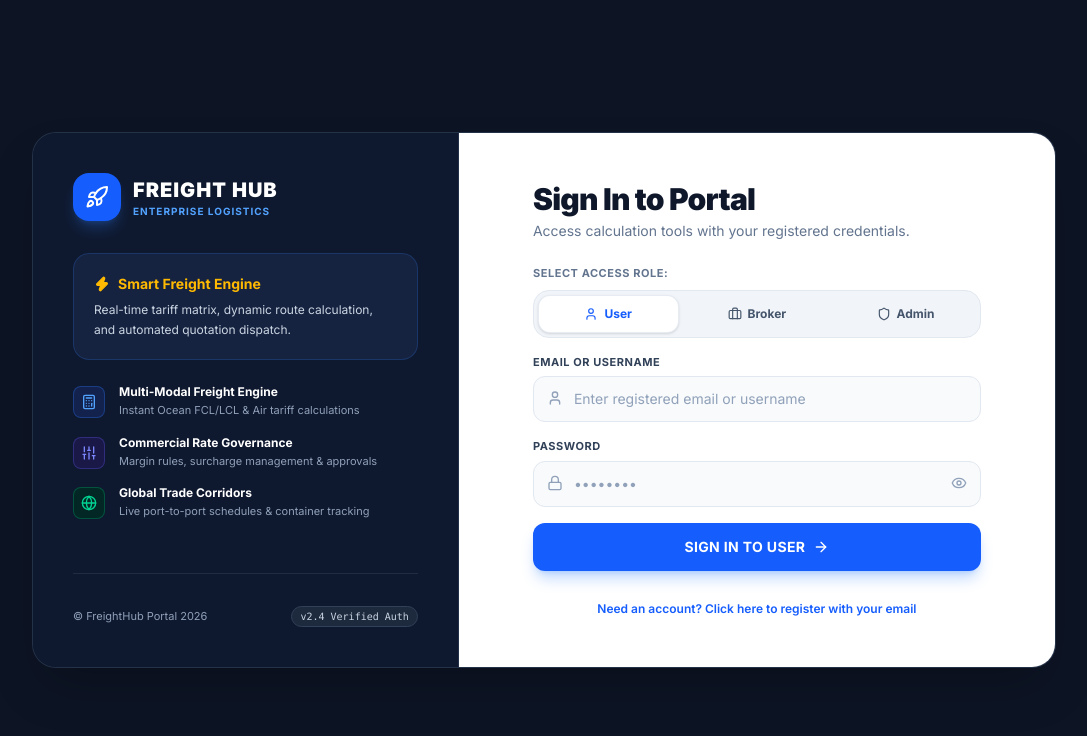
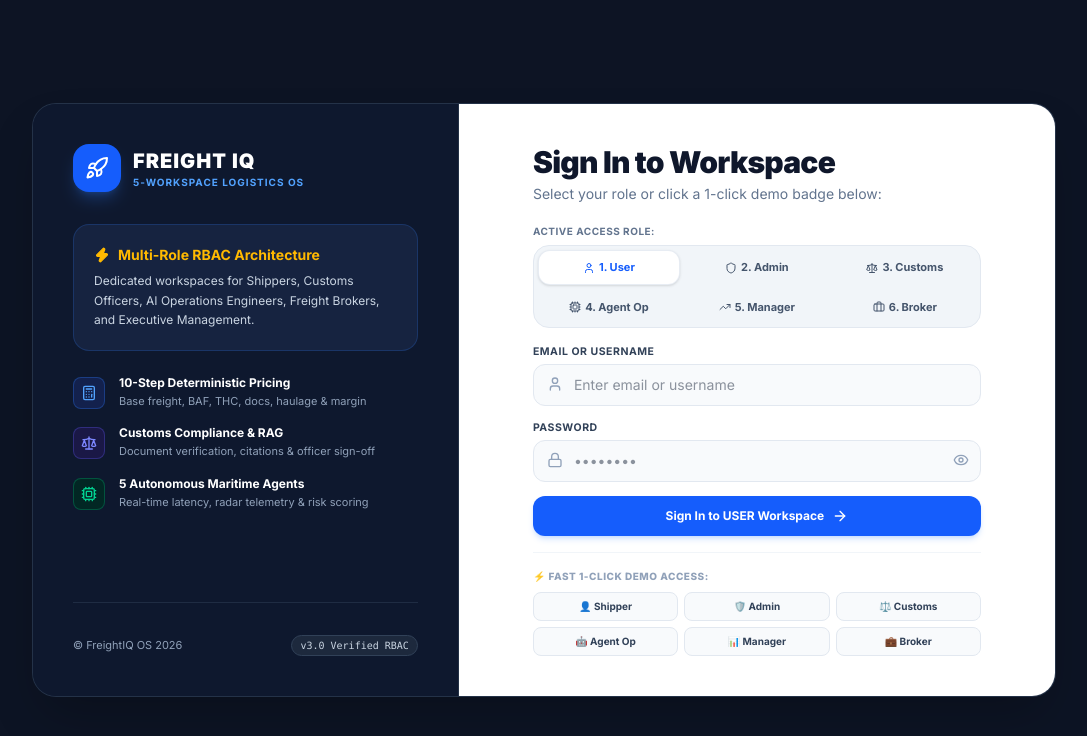
Before and after one commit to Chithra582/Freight-quote, a React (Vite) app in the folder client/: page /login in a window 1280 px wide. Shown: the top 736 px of the page, without its empty margins (96-1183 px from the left). Built offline with nearby package versions, Linux system fonts and the light colour scheme; no server answers.

Commit message:
Update login page with role tabs and 1-click demo access for all 6 roles

```diff
--- a/client/src/pages/Login.jsx
+++ b/client/src/pages/Login.jsx
@@ -16,12 +16,16 @@ import {
   Sliders,
   Globe,
   CheckCircle2,
-  AlertCircle
+  AlertCircle,
+  Scale,
+  Cpu,
+  TrendingUp,
+  KeyRound
 } from 'lucide-react'
 import { API_BASE_URL } from '../config/api'
 
 export default function LoginPage() {
-  const [selectedRole, setSelectedRole] = useState('user') // 'user', 'broker', 'admin'
+  const [selectedRole, setSelectedRole] = useState('user') // 'user', 'admin', 'broker', 'customs_officer', 'agent_operator', 'manager'
   const [formData, setFormData] = useState({
     usernameOrEmail: '',
     password: ''
@@ -35,6 +39,23 @@ export default function LoginPage() {
   const handleRoleChange = (role) => {
     setSelectedRole(role)
     setErrorMessage('')
+  }
+
+  const handleQuickDemoLogin = (role, email, name) => {
+    localStorage.setItem('token', 'demo-jwt-' + Date.now())
+    localStorage.setItem('userRole', role.toUpperCase())
+    localStorage.setItem('userEmail', email)
+    localStorage.setItem('userName', name)
+    localStorage.setItem('selectedAccessRole', role)
+
+    let dest = '/dashboard'
+    if (role === 'user' || role === 'customer') dest = '/user/dashboard'
+    else if (role === 'admin') dest = '/admin/dashboard'
+    else if (role === 'customs_officer') dest = '/customs/dashboard'
+    else if (role === 'agent_operator') dest = '/agents/dashboard'
+    else if (role === 'manager') dest = '/analytics/dashboard'
+
+    navigate(dest)
   }
 
   const handleInputChange = (e) => {
@@ -90,7 +111,14 @@ export default function LoginPage() {
           if (matched.companyName) localStorage.setItem('userCompany', matched.companyName)
 
           setIsSuccess(true)
-          navigate('/dashboard')
+          let dest = '/dashboard'
+          if (userRole === 'user' || userRole === 'customer') dest = '/user/dashboard'
+          else if (userRole === 'admin') dest = '/admin/dashboard'
+          else if (userRole === 'customs_officer') dest = '/customs/dashboard'
+          else if (userRole === 'agent_operator') dest = '/agents/dashboard'
+          else if (userRole === 'manager') dest = '/analytics/dashboard'
+
+          navigate(dest)
           return
         }
       }
@@ -113,7 +141,6 @@ export default function LoginPage() {
       const data = await response.json()
 
       if (response.ok && data.access) {
-        // Save real JWT tokens & session data
         localStorage.setItem('token', data.access)
         localStorage.setItem('refreshToken', data.refresh)
         localStorage.setItem('userRole', data.user.role)
@@ -121,7 +148,15 @@ export default function LoginPage() {
         localStorage.setItem('userName', data.user.full_name || data.user.username)
         localStorage.setItem('selectedAccessRole', selectedRole)
         setIsSuccess(true)
-        navigate('/dashboard')
+
+        let dest = '/dashboard'
+        if (selectedRole === 'user' || selectedRole === 'customer') dest = '/user/dashboard'
+        else if (selectedRole === 'admin') dest = '/admin/dashboard'
+        else if (selectedRole === 'customs_officer') dest = '/customs/dashboard'
+        else if (selectedRole === 'agent_operator') dest = '/agents/dashboard'
+        else if (selectedRole === 'manager') dest = '/analytics/dashboard'
+
+        navigate(dest)
       } else {
         const errorMsg = data.detail ||
                          (data.non_field_errors && data.non_field_errors[0]) ||
@@ -138,14 +173,19 @@ export default function LoginPage() {
       localStorage.setItem('userEmail', formData.usernameOrEmail)
       localStorage.setItem('userName', formData.usernameOrEmail.split('@')[0])
       localStorage.setItem('selectedAccessRole', selectedRole)
-      navigate('/dashboard')
+
+      let dest = '/dashboard'
+      if (selectedRole === 'user' || selectedRole === 'customer') dest = '/user/dashboard'
+      else if (selectedRole === 'admin') dest = '/admin/dashboard'
+      else if (selectedRole === 'customs_officer') dest = '/customs/dashboard'
+      else if (selectedRole === 'agent_operator') dest = '/agents/dashboard'
+      else if (selectedRole === 'manager') dest = '/analytics/dashboard'
+
+      navigate(dest)
     } finally {
       setIsLoading(false)
     }
-
-
   }
-
 
   return (
     <div className="min-h-screen bg-[#0d1424] flex items-center justify-center p-4 sm:p-6 lg:p-8 font-sans">
@@ -162,10 +202,10 @@ export default function LoginPage() {
               </div>
               <div>
                 <h2 className="text-xl font-black tracking-wider text-white uppercase">
-                  FREIGHT HUB
+                  FREIGHT IQ
                 </h2>
                 <p className="text-[10px] tracking-widest text-blue-400 font-bold uppercase">
-                  ENTERPRISE LOGISTICS
+                  5-WORKSPACE LOGISTICS OS
                 </p>
               </div>
             </div>
@@ -174,10 +214,10 @@ export default function LoginPage() {
             <div className="bg-[#162340] border border-blue-500/20 rounded-2xl p-5 mb-6 relative overflow-hidden">
               <div className="flex items-center gap-2 text-amber-400 font-bold text-sm mb-1.5">
                 <Zap className="w-4 h-4 fill-amber-400" />
-                <span>Smart Freight Engine</span>
+                <span>Multi-Role RBAC Architecture</span>
               </div>
               <p className="text-xs text-slate-300 leading-relaxed">
-                Real-time tariff matrix, dynamic route calculation, and automated quotation dispatch.
+                Dedicated workspaces for Shippers, Customs Officers, AI Operations Engineers, Freight Brokers, and Executive Management.
               </p>
             </div>
 
@@ -188,28 +228,28 @@ export default function LoginPage() {
                   <Calculator className="w-4 h-4 text-blue-400" />
                 </div>
                 <div>
-                  <h4 className="text-xs font-bold text-white">Multi-Modal Freight Engine</h4>
-                  <p className="text-[11px] text-slate-400 mt-0.5">Instant Ocean FCL/LCL & Air tariff calculations</p>
+                  <h4 className="text-xs font-bold text-white">10-Step Deterministic Pricing</h4>
+                  <p className="text-[11px] text-slate-400 mt-0.5">Base freight, BAF, THC, docs, haulage & margin</p>
                 </div>
               </div>
 
               <div className="flex items-start gap-3.5">
                 <div className="w-8 h-8 rounded-lg bg-indigo-950/80 border border-indigo-500/30 flex items-center justify-center shrink-0 mt-0.5">
-                  <Sliders className="w-4 h-4 text-indigo-400" />
+                  <Scale className="w-4 h-4 text-indigo-400" />
                 </div>
                 <div>
-                  <h4 className="text-xs font-bold text-white">Commercial Rate Governance</h4>
-                  <p className="text-[11px] text-slate-400 mt-0.5">Margin rules, surcharge management & approvals</p>
+                  <h4 className="text-xs font-bold text-white">Customs Compliance & RAG</h4>
+                  <p className="text-[11px] text-slate-400 mt-0.5">Document verification, citations & officer sign-off</p>
                 </div>
               </div>
 
               <div className="flex items-start gap-3.5">
                 <div className="w-8 h-8 rounded-lg bg-emerald-950/80 border border-emerald-500/30 flex items-center justify-center shrink-0 mt-0.5">
-                  <Globe className="w-4 h-4 text-emerald-400" />
+                  <Cpu className="w-4 h-4 text-emerald-400" />
                 </div>
                 <div>
-                  <h4 className="text-xs font-bold text-white">Global Trade Corridors</h4>
-                  <p className="text-[11px] text-slate-400 mt-0.5">Live port-to-port schedules & container tracking</p>
+                  <h4 className="text-xs font-bold text-white">5 Autonomous Maritime Agents</h4>
+                  <p className="text-[11px] text-slate-400 mt-0.5">Real-time latency, radar telemetry & risk scoring</p>
                 </div>
               </div>
             </div>
@@ -217,72 +257,59 @@ export default function LoginPage() {
 
           {/* Footer badge */}
           <div className="flex items-center justify-between pt-8 border-t border-slate-700/50 mt-8 text-[11px] text-slate-400">
-            <span>© FreightHub Portal 2026</span>
+            <span>© FreightIQ OS 2026</span>
             <span className="px-2 py-0.5 rounded-full bg-slate-800 border border-slate-700 text-slate-300 font-mono text-[10px]">
-              v2.4 Verified Auth
+              v3.0 Verified RBAC
             </span>
           </div>
         </div>
 
-        {/* Right Side: Clean White Login Form Panel */}
-        <div className="w-full lg:w-7/12 bg-white p-8 sm:p-12 flex flex-col justify-center">
+        {/* Right Side: Login Form Panel */}
+        <div className="w-full lg:w-7/12 bg-white p-6 sm:p-10 flex flex-col justify-center">
           <div className="max-w-md mx-auto w-full">
-            <h1 className="text-3xl font-black text-slate-900 tracking-tight">
-              Sign In to Portal
+            <h1 className="text-2xl sm:text-3xl font-black text-slate-900 tracking-tight">
+              Sign In to Workspace
             </h1>
-            <p className="text-xs sm:text-sm text-slate-500 mt-1 mb-6">
-              Access calculation tools with your registered credentials.
+            <p className="text-xs sm:text-sm text-slate-500 mt-1 mb-5">
+              Select your role or click a 1-click demo badge below:
             </p>
 
-            {/* Role Switcher Tabs */}
+            {/* Role Switcher Tabs (6 Roles Grid) */}
             <div className="mb-4">
-              <label className="block text-[11px] font-bold text-slate-500 uppercase tracking-wider mb-2">
-                SELECT ACCESS ROLE:
+              <label className="block text-[10px] font-bold text-slate-500 uppercase tracking-wider mb-1.5">
+                ACTIVE ACCESS ROLE:
               </label>
-              <div className="grid grid-cols-3 gap-2 bg-slate-100 p-1 rounded-2xl border border-slate-200">
+              <div className="grid grid-cols-3 gap-1.5 bg-slate-100 p-1 rounded-2xl border border-slate-200 text-[11px]">
+                {[
+                  { id: 'user', label: '1. User', icon: User, color: 'text-blue-600' },
+                  { id: 'admin', label: '2. Admin', icon: Shield, color: 'text-indigo-600' },
+                  { id: 'customs_officer', label: '3. Customs', icon: Scale, color: 'text-emerald-600' },
+                  { id: 'agent_operator', label: '4. Agent Op', icon: Cpu, color: 'text-purple-600' },
+                  { id: 'manager', label: '5. Manager', icon: TrendingUp, color: 'text-sky-600' },
+                  { id: 'broker', label: '6. Broker', icon: Briefcase, color: 'text-amber-600' }
+                ].map(r => {
+                  const IconComp = r.icon
+                  const isSelected = selectedRole === r.id
+                  return (
                     <button
+                      key={r.id}
                       type="button"
-                  onClick={() => handleRoleChange('user')}
-                  className={`flex items-center justify-center gap-1.5 py-2.5 rounded-xl text-xs font-bold transition-all cursor-pointer ${
-                    selectedRole === 'user'
-                      ? 'bg-white text-blue-600 shadow-sm border border-slate-200/80'
+                      onClick={() => handleRoleChange(r.id)}
+                      className={`flex items-center justify-center gap-1 py-2 rounded-xl font-bold transition-all cursor-pointer ${
+                        isSelected
+                          ? 'bg-white shadow-sm border border-slate-200/80 ' + r.color
                           : 'text-slate-600 hover:text-slate-900'
                       }`}
                     >
-                  <User className="w-3.5 h-3.5" />
-                  <span>User</span>
+                      <IconComp className="w-3 h-3" />
+                      <span>{r.label}</span>
                     </button>
-
-                <button
-                  type="button"
-                  onClick={() => handleRoleChange('broker')}
-                  className={`flex items-center justify-center gap-1.5 py-2.5 rounded-xl text-xs font-bold transition-all cursor-pointer ${
-                    selectedRole === 'broker'
-                      ? 'bg-white text-amber-600 shadow-sm border border-slate-200/80'
-                      : 'text-slate-600 hover:text-slate-900'
-                  }`}
-                >
-                  <Briefcase className="w-3.5 h-3.5" />
-                  <span>Broker</span>
-                </button>
-
-                <button
-                  type="button"
-                  onClick={() => handleRoleChange('admin')}
-                  className={`flex items-center justify-center gap-1.5 py-2.5 rounded-xl text-xs font-bold transition-all cursor-pointer ${
-                    selectedRole === 'admin'
-                      ? 'bg-white text-indigo-600 shadow-sm border border-slate-200/80'
-                      : 'text-slate-600 hover:text-slate-900'
-                  }`}
-                >
-                  <Shield className="w-3.5 h-3.5" />
-                  <span>Admin</span>
-                </button>
+                  )
+                })}
               </div>
             </div>
 
             {/* Error message alert */}
-
             {errorMessage && (
               <div className="mb-4 p-3 bg-rose-50 border border-rose-200 rounded-xl flex items-center gap-2 text-rose-700 text-xs">
                 <AlertCircle className="w-4 h-4 shrink-0" />
@@ -291,32 +318,31 @@ export default function LoginPage() {
             )}
 
             {/* Form */}
-            <form onSubmit={handleSubmit} className="space-y-4">
-
+            <form onSubmit={handleSubmit} className="space-y-3.5">
               <div>
-                <label className="block text-[11px] font-bold text-slate-700 uppercase tracking-wider mb-1.5">
+                <label className="block text-[10.5px] font-bold text-slate-700 uppercase tracking-wider mb-1">
                   EMAIL OR USERNAME
                 </label>
                 <div className="relative">
-                  <User className="absolute left-3.5 top-3.5 w-4 h-4 text-slate-400" />
+                  <User className="absolute left-3.5 top-3 w-4 h-4 text-slate-400" />
                   <input
                     type="text"
                     name="usernameOrEmail"
                     required
-                    placeholder="Enter registered email or username"
+                    placeholder="Enter email or username"
                     value={formData.usernameOrEmail}
                     onChange={handleInputChange}
-                    className="w-full pl-10 pr-4 py-3 bg-slate-50 border border-slate-200 rounded-xl text-xs sm:text-sm text-slate-800 focus:outline-none focus:border-blue-500 focus:bg-white focus:ring-2 focus:ring-blue-500/10 transition-all placeholder:text-slate-400"
+                    className="w-full pl-10 pr-4 py-2.5 bg-slate-50 border border-slate-200 rounded-xl text-xs sm:text-sm text-slate-800 focus:outline-none focus:border-blue-500 focus:bg-white"
                   />
                 </div>
               </div>
 
               <div>
-                <label className="block text-[11px] font-bold text-slate-700 uppercase tracking-wider mb-1.5">
+                <label className="block text-[10.5px] font-bold text-slate-700 uppercase tracking-wider mb-1">
                   PASSWORD
                 </label>
                 <div className="relative">
-                  <Lock className="absolute left-3.5 top-3.5 w-4 h-4 text-slate-400" />
+                  <Lock className="absolute left-3.5 top-3 w-4 h-4 text-slate-400" />
                   <input
                     type={showPassword ? 'text' : 'password'}
                     name="password"
@@ -324,44 +350,79 @@ export default function LoginPage() {
                     placeholder="••••••••"
                     value={formData.password}
                     onChange={handleInputChange}
-                    className="w-full pl-10 pr-11 py-3 bg-slate-50 border border-slate-200 rounded-xl text-xs sm:text-sm text-slate-800 focus:outline-none focus:border-blue-500 focus:bg-white focus:ring-2 focus:ring-blue-500/10 transition-all placeholder:text-slate-400"
+                    className="w-full pl-10 pr-10 py-2.5 bg-slate-50 border border-slate-200 rounded-xl text-xs sm:text-sm text-slate-800 focus:outline-none focus:border-blue-500 focus:bg-white"
                   />
                   <button
                     type="button"
                     onClick={() => setShowPassword(!showPassword)}
-                    className="absolute right-3.5 top-3.5 text-slate-400 hover:text-slate-600 transition-colors cursor-pointer"
+                    className="absolute right-3 top-3 text-slate-400 hover:text-slate-600"
                   >
                     {showPassword ? <EyeOff className="w-4 h-4" /> : <Eye className="w-4 h-4" />}
                   </button>
                 </div>
               </div>
 
-              {/* Submit Button */}
               <button
                 type="submit"
                 disabled={isLoading}
-                className="w-full mt-2 py-3.5 px-6 rounded-xl bg-blue-600 hover:bg-blue-700 active:scale-[0.98] text-white font-bold text-xs sm:text-sm tracking-wide uppercase shadow-lg shadow-blue-500/30 transition-all flex items-center justify-center gap-2 cursor-pointer disabled:opacity-50"
+                className="w-full py-3 bg-blue-600 hover:bg-blue-700 text-white rounded-xl font-bold text-xs shadow-md shadow-blue-500/20 transition-all cursor-pointer flex items-center justify-center gap-2 mt-2"
               >
-                {isLoading ? (
-                  <span>AUTHENTICATING ACCESS...</span>
-                ) : (
-                  <>
-                    <span>SIGN IN TO {selectedRole.toUpperCase()}</span>
+                <span>{isLoading ? 'Signing In...' : `Sign In to ${selectedRole.replace('_', ' ').toUpperCase()} Workspace`}</span>
                 <ArrowRight className="w-4 h-4" />
-                  </>
-                )}
               </button>
             </form>
 
-            {/* Registration link */}
-            <div className="text-center mt-6">
-              <Link
-                to="/register"
-                className="text-xs font-semibold text-blue-600 hover:text-blue-750 hover:underline transition-colors"
+            {/* Quick 1-Click Demo Badges */}
+            <div className="pt-4 mt-4 border-t border-slate-100">
+              <span className="text-[10px] font-extrabold uppercase text-slate-400 tracking-wider block mb-2">
+                ⚡ FAST 1-CLICK DEMO ACCESS:
+              </span>
+              <div className="grid grid-cols-3 gap-1.5">
+                <button
+                  type="button"
+                  onClick={() => handleQuickDemoLogin('user', 'alex@apexgl.com', 'Alex Shipper')}
+                  className="p-1.5 bg-slate-50 hover:bg-blue-50 text-slate-700 hover:text-blue-700 border border-slate-200 rounded-lg text-[10px] font-bold text-center transition-all cursor-pointer"
                 >
-                Need an account? Click here to register with your email
-              </Link>
+                  👤 Shipper
+                </button>
+                <button
+                  type="button"
+                  onClick={() => handleQuickDemoLogin('admin', 'admin@freightiq.com', 'System Admin')}
+                  className="p-1.5 bg-slate-50 hover:bg-indigo-50 text-slate-700 hover:text-indigo-700 border border-slate-200 rounded-lg text-[10px] font-bold text-center transition-all cursor-pointer"
+                >
+                  🛡️ Admin
+                </button>
+                <button
+                  type="button"
+                  onClick={() => handleQuickDemoLogin('customs_officer', 'customs@icegate.gov.in', 'Officer Verma')}
+                  className="p-1.5 bg-slate-50 hover:bg-emerald-50 text-slate-700 hover:text-emerald-700 border border-slate-200 rounded-lg text-[10px] font-bold text-center transition-all cursor-pointer"
+                >
+                  ⚖️ Customs
+                </button>
+                <button
+                  type="button"
+                  onClick={() => handleQuickDemoLogin('agent_operator', 'ai.ops@freightiq.com', 'AI Ops Lead')}
+                  className="p-1.5 bg-slate-50 hover:bg-purple-50 text-slate-700 hover:text-purple-700 border border-slate-200 rounded-lg text-[10px] font-bold text-center transition-all cursor-pointer"
+                >
+                  🤖 Agent Op
+                </button>
+                <button
+                  type="button"
+                  onClick={() => handleQuickDemoLogin('manager', 'exec@freightiq.com', 'Director Patel')}
+                  className="p-1.5 bg-slate-50 hover:bg-sky-50 text-slate-700 hover:text-sky-700 border border-slate-200 rounded-lg text-[10px] font-bold text-center transition-all cursor-pointer"
+                >
+                  📊 Manager
+                </button>
+                <button
+                  type="button"
+                  onClick={() => handleQuickDemoLogin('broker', 'broker@freightiq.com', 'Ravi Broker')}
+                  className="p-1.5 bg-slate-50 hover:bg-amber-50 text-slate-700 hover:text-amber-700 border border-slate-200 rounded-lg text-[10px] font-bold text-center transition-all cursor-pointer"
+                >
+                  💼 Broker
+                </button>
               </div>
+            </div>
+
           </div>
         </div>
 
```
Lines whose indentation alone changed are shown as unchanged.
